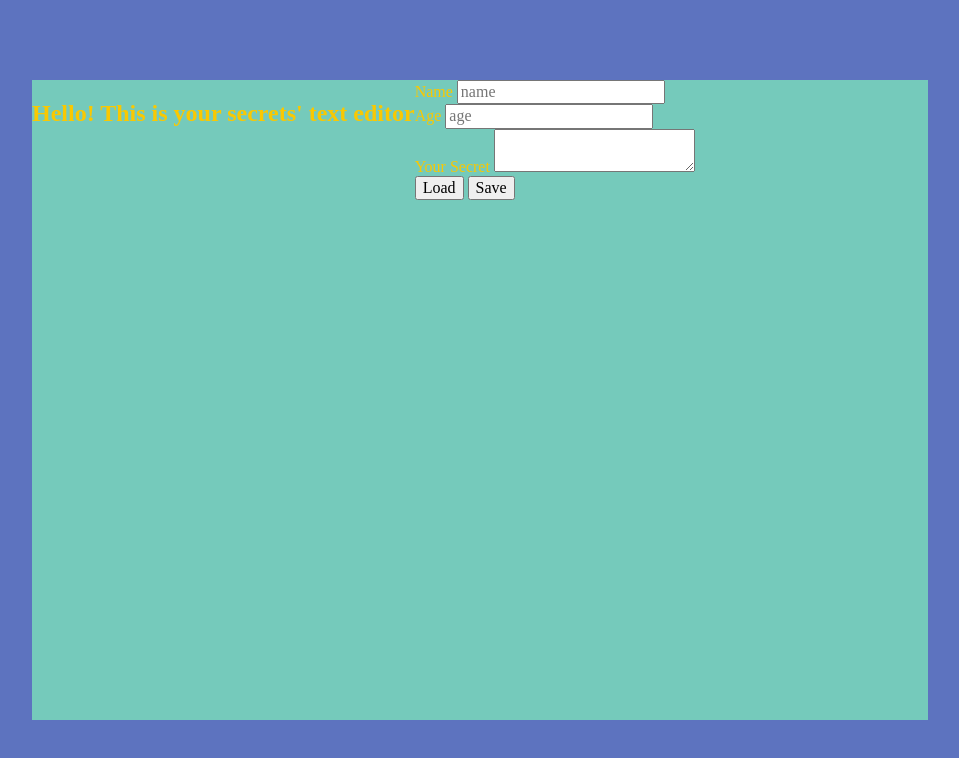
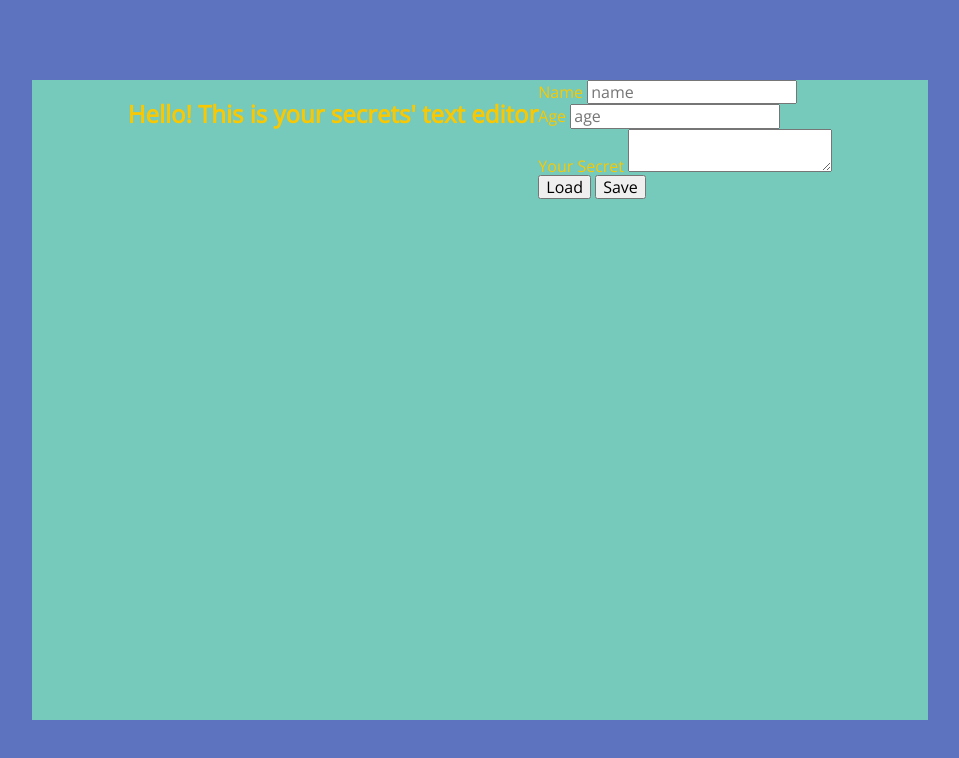
Before and after one commit to KarolChilimoniuk/my-editor, a website: page src/content/index.html in a window 1280 px wide. Shown: the whole page, without its empty margins (160-1119 px from the left). Drawn offline with nearby package versions, Linux system fonts and the light colour scheme; files that its build step writes are made by us from their sources.

Commit message:
added font-family

```diff
--- a/src/scss/_main-page.scss
+++ b/src/scss/_main-page.scss
@@ -4,6 +4,7 @@
     display: flex;
     flex-flow: row wrap;
     height: 80%;
+    justify-content: center;
     left: 50%;
     position: absolute;
     top: 50%;
--- a/src/scss/main.scss
+++ b/src/scss/main.scss
@@ -1,10 +1,13 @@
 @import "_normalize";
 @import "_variables";
 @import "_main-page";
+@import url('https://fonts.googleapis.com/css?family=Open+Sans&display=swap');
+
 
 
 html {
   box-sizing: border-box;
+  font-family: 'Open Sans', sans-serif;
 }
 
 *, *:before, *:after {
```
